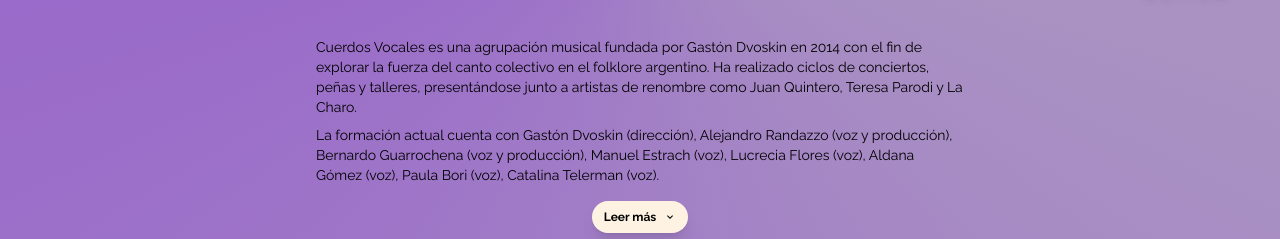
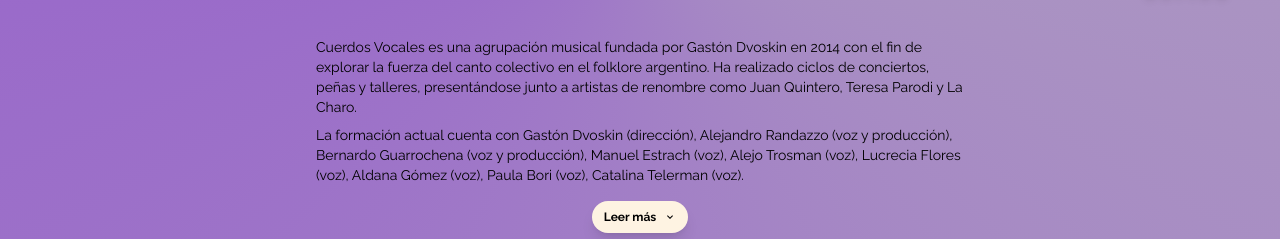
Before and after one commit to gastondvoskin/cuerdos-vocales, a React (Vite) app: page / in a window 1280 px wide. Shown: the part 2249-2488 px from the top of the page. Built offline with nearby package versions, Linux system fonts and the light colour scheme.

Commit message:
Added Trosman to members data

```diff
--- a/src/assets/texts/sections/weAre.ts
+++ b/src/assets/texts/sections/weAre.ts
@@ -1,7 +1,7 @@
 const weAreParagraphs = [
   "Cuerdos Vocales es una agrupación musical fundada por Gastón Dvoskin en 2014 con el fin de explorar la fuerza del canto colectivo en el folklore argentino. Ha realizado ciclos de conciertos, peñas y talleres, presentándose junto a artistas de renombre como Juan Quintero, Teresa Parodi y La Charo. ",
 
-  "La formación actual cuenta con Gastón Dvoskin (dirección), Alejandro Randazzo (voz y producción), Bernardo Guarrochena (voz y producción), Manuel Estrach (voz), Lucrecia Flores (voz), Aldana Gómez (voz), Paula Bori (voz), Catalina Telerman (voz). ",
+  "La formación actual cuenta con Gastón Dvoskin (dirección), Alejandro Randazzo (voz y producción), Bernardo Guarrochena (voz y producción), Manuel Estrach (voz), Alejo Trosman (voz), Lucrecia Flores (voz), Aldana Gómez (voz), Paula Bori (voz), Catalina Telerman (voz). ",
 
   "En enero de 2020, Cuerdos Vocales se consagró como ganador del Pre Cosquín en la categoría conjunto vocal, lo que le permitió participar en la 60a edición del Festival Nacional de Folklore de Cosquín, donde actuó en el escenario Atahualpa Yupanqui. ",
 
```
